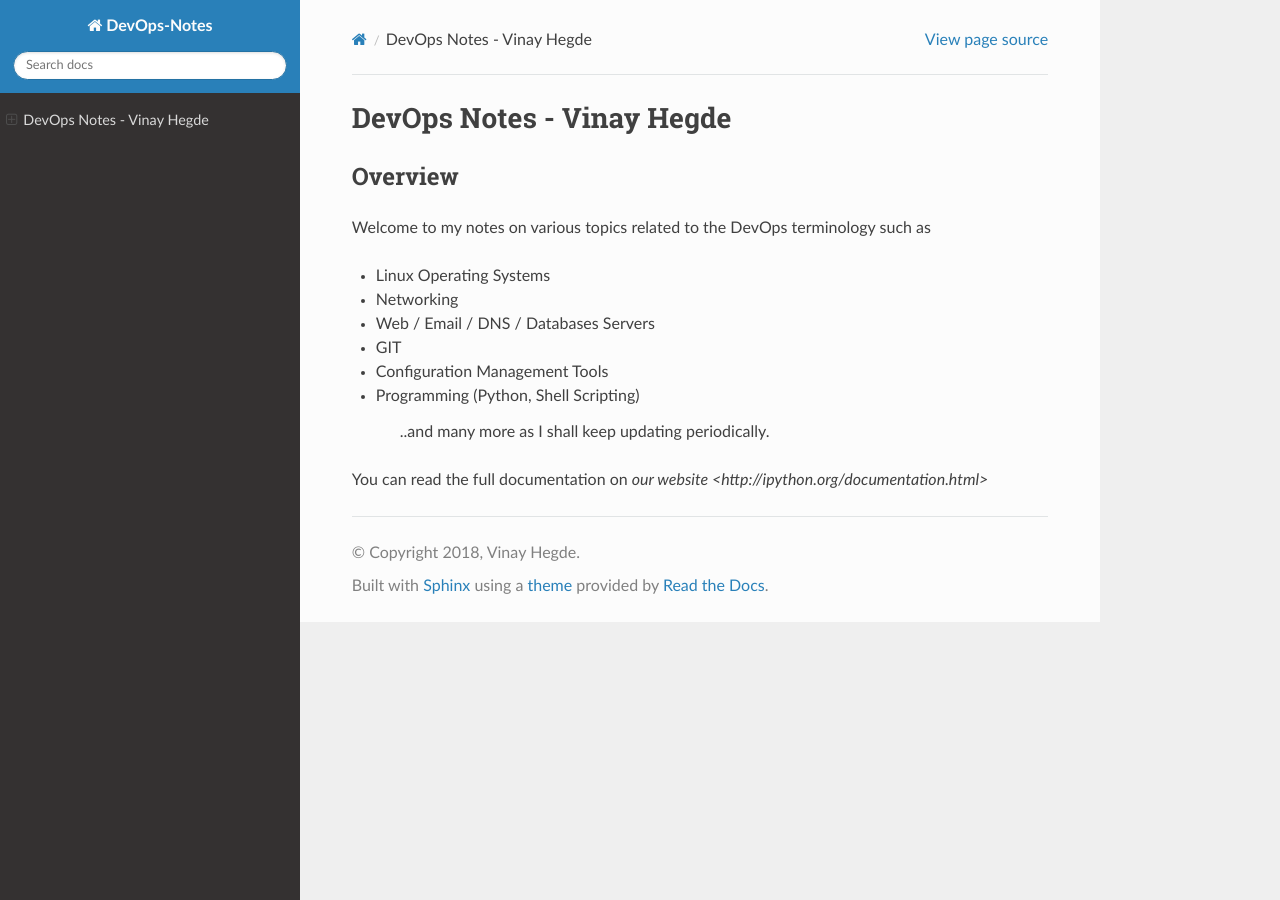
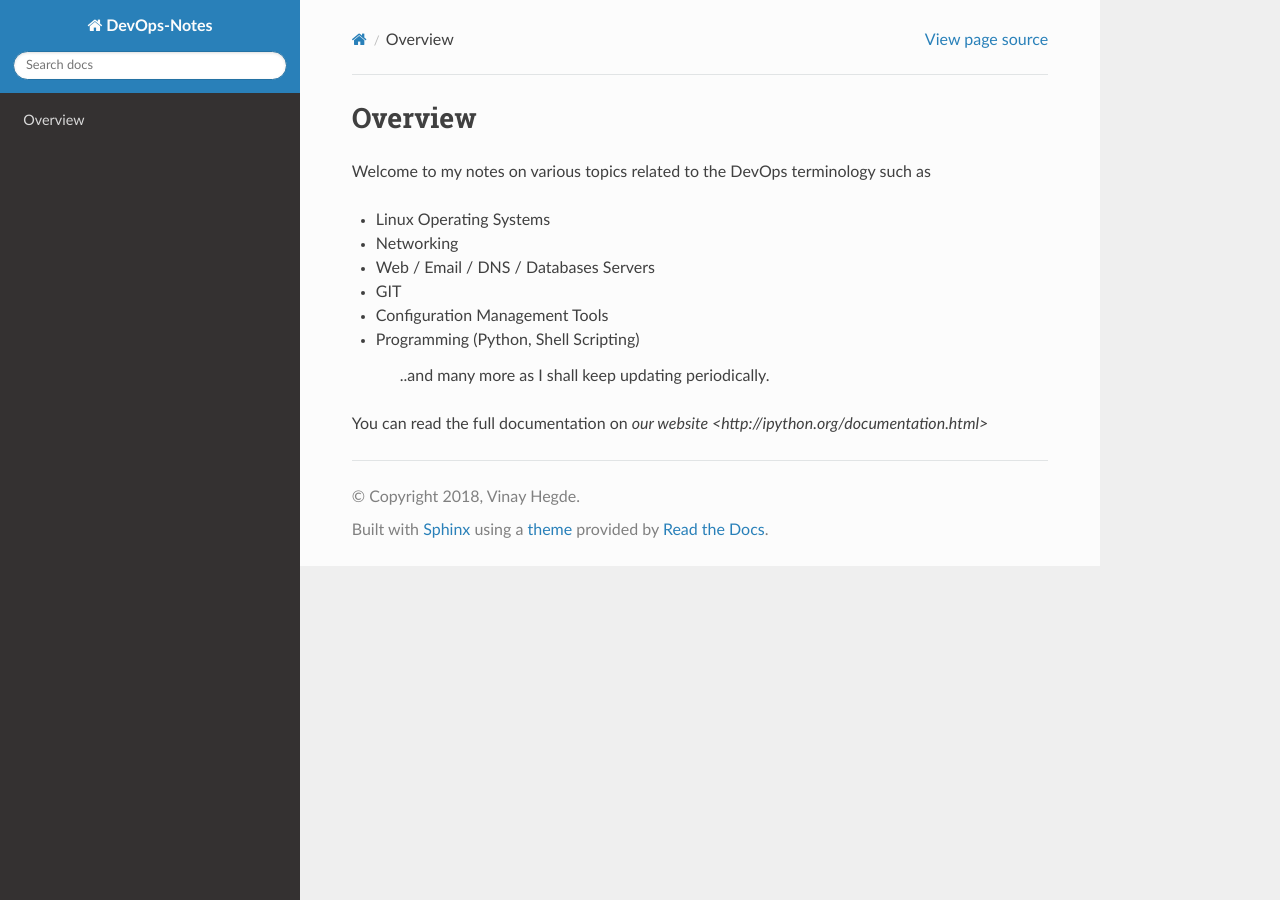
Before and after one commit to vinayhegde1990/devops-notes, a Sphinx documentation site: the page built from docs/source/README.rst, in a window 1280 px wide. Built offline with Sphinx 7.4.7 and the Read the Docs theme 2.0.0, drawn with Linux system fonts in a browser that asks for light colours; pages that are not in the unit, such as notebooks, are missing from menus.

Commit message:
Rebuilding HTML - post removal of extra entries

```diff
--- a/docs/source/README.rst
+++ b/docs/source/README.rst
@@ -1,7 +1,4 @@
-==========================
-DevOps Notes - Vinay Hegde
-==========================
-
+========
 Overview
 ========
 
```
Also changed, not shown: 9 other files.
